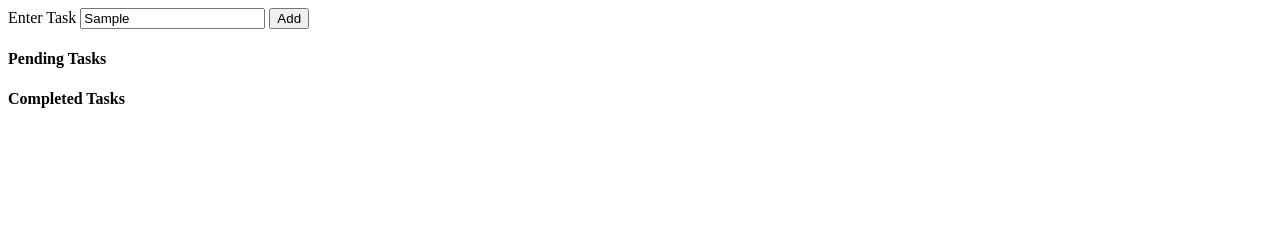
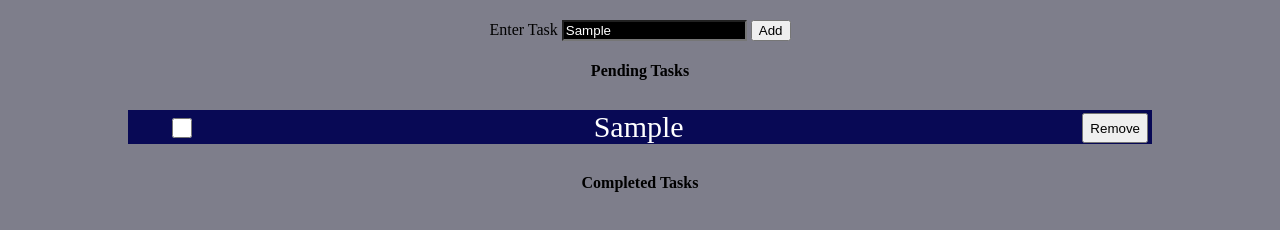
Before and after one commit to yqureishy/JavaScript, a plain HTML site: page Week_4/day_2/todo_list.html in a window 1280 px wide. Both pictures are taken after typing "Sample" into the empty fields and a click on the button "Add". Drawn offline with Linux system fonts and the light colour scheme.

Commit message:
Added some CSS

```diff
--- /dev/null
+++ b/Week_4/day_2/CSS/todo_list.css
@@ -0,0 +1,48 @@
+body{
+    background-color: rgb(126, 126, 139) ;
+}
+.area {
+    margin:20px;
+    text-align: center;
+
+}
+
+#task {
+    background:black;
+    color: white
+}
+
+#tasksUl {
+    margin-left: 100px;
+    margin-right: 100px;
+    background-color: rgb(8, 9, 85);
+    font-size: 30px;
+}
+
+#lines {
+    color: white;
+    list-style-type: none;
+
+}
+#cbox{
+    float:left;
+    width: 20px;
+    height: 30px
+
+}
+
+#rBut {
+    float:right;
+    height: 30px;
+    margin-top: 3px;
+    margin-right: 4px
+
+}
+
+#completedUl {
+    margin-left: 100px;
+    margin-right: 100px;
+    background-color: rgb(8, 9, 85);
+    font-size: 30px;
+
+}
--- a/Week_4/day_2/todo_list.html
+++ b/Week_4/day_2/todo_list.html
@@ -4,10 +4,12 @@
     <meta charset="UTF-8">
     <meta name="viewport" content="width=device-width, initial-scale=1.0">
     <title>Document</title>
+    <link rel="stylesheet" href="./css/todo_list.css">
 </head>
 <body>
+    <div class="area">
 
-    <label> Enter Task </label>
+    <label id="label"> Enter Task </label>
     <input type="text" id ="task" placeholder="Enter Task">
     <button id="submitButton">Add</button>
     <h4>Pending Tasks</h4>
@@ -19,6 +21,8 @@
 
 <ul id="completedUl"></ul>
 
-   <script src="./assignment.js"></script>
+</div>
+
+   <script src="./todo_list.js"></script>
 </body>
 </html>
--- a/Week_4/day_2/todo_list.js
+++ b/Week_4/day_2/todo_list.js
@@ -7,11 +7,14 @@ submitButton.addEventListener("click", function() {
 
     let taskName = task.value
     let liItem = document.createElement("li")
+    liItem.id = "lines"
+
 
     liItem.innerHTML = taskName
     tasksUl.appendChild(liItem)
 
     let removeButton = document.createElement("button")
+    removeButton.id = "rBut"
     removeButton.innerHTML = "Remove"
     removeButton.addEventListener("click", function() {
         this.parentElement.remove()
@@ -19,6 +22,7 @@ submitButton.addEventListener("click", function() {
     })
 
     let checkBox = document.createElement("input")
+    checkBox.id = "cbox"
     checkBox.type = 'checkbox'
     checkBox.addEventListener("change", function(){
         if(this.checked == true){
```
